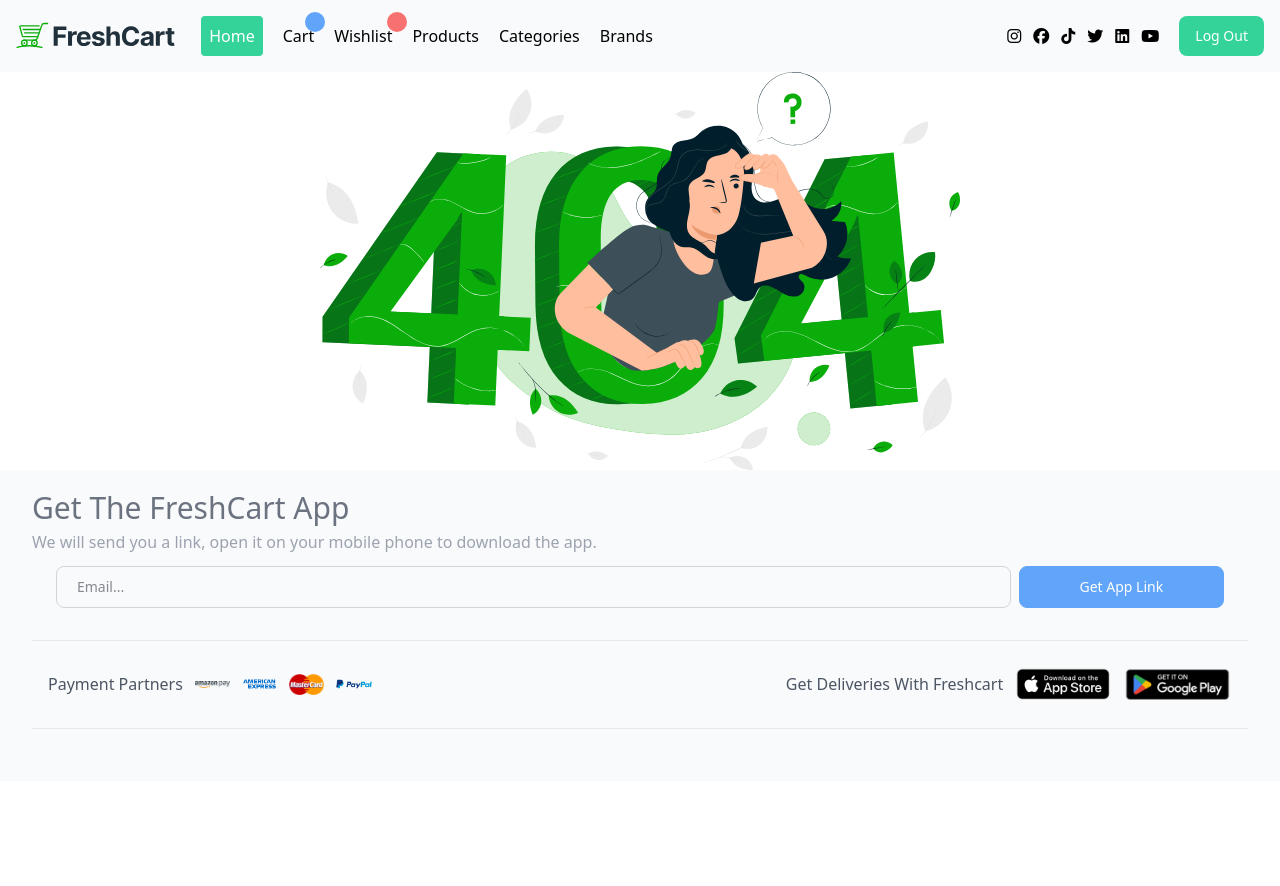
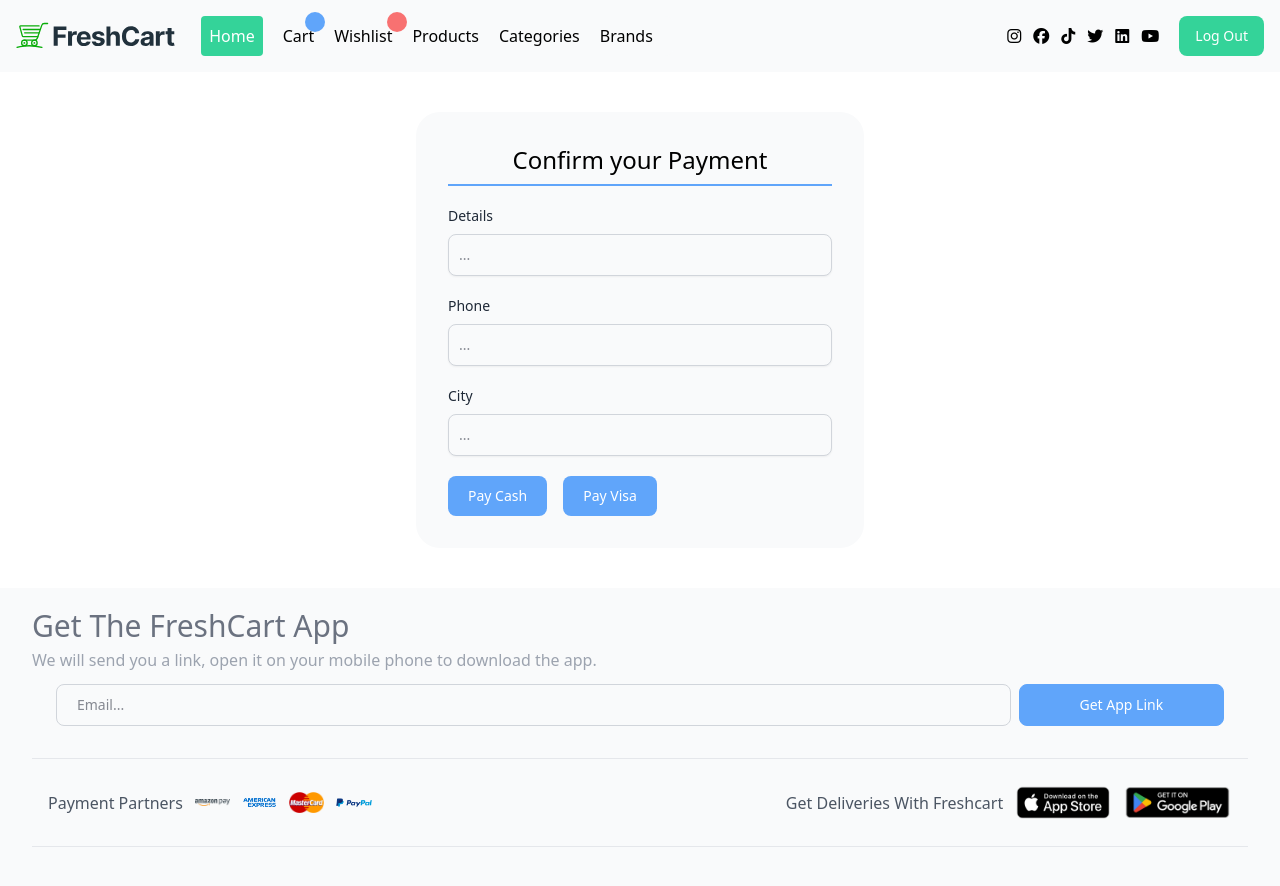
Before and after one commit to mazenamr07/E-Commerce, a React (Vite) app: page /order in a window 1280 px wide. Shown: the top 886 px of the page. Before the commit the page ends 800 px from the top, so only its background shows below. Built offline with nearby package versions, Linux system fonts and the light colour scheme; no server answers; sample sign-in values are in the browser's storage.

Commit message:
done payment method

```diff
--- a/src/App.jsx
+++ b/src/App.jsx
@@ -18,6 +18,7 @@
 import { Toaster } from "react-hot-toast";
 import Wishlist from "./components/Wishlist/Wishlist";
 import WishlistContextProvider from "./context/WishlistContext";
+import Order from "./components/Order/Order";
 
 const queryClient = new QueryClient();
 
@@ -55,6 +56,14 @@
         element: (
           <Guard>
             <Categories />
+          </Guard>
+        ),
+      },
+      {
+        path: "order",
+        element: (
+          <Guard>
+            <Order />
           </Guard>
         ),
       },
--- a/src/components/Cart/Cart.jsx
+++ b/src/components/Cart/Cart.jsx
@@ -1,5 +1,6 @@
 import React, { useContext, useEffect, useRef } from "react";
 import { CartContext } from "../../context/CartContext";
+import { Link } from "react-router-dom";
 
 export default function Cart() {
   const {
@@ -25,28 +26,18 @@
         <h1 className="text-center text-5xl font-medium py-5 my-2 rounded-2xl bg-green-400 text-white drop-shadow-2xl border-4">
           Shopping Cart
         </h1>
-        <div className="my-2 gap-4 flex justify-end">
-          <button
-            onClick={() => {
-              setLoggingOut(true);
-
-              setTimeout(() => {
-                setToken(null);
-                localStorage.removeItem("token");
-                setLoggingOut(false);
-                navigate("/login");
-              }, 500);
-            }}
-            className="flex cursor-pointer items-center text-white capitalize md:ms-2 bg-blue-400 hover:bg-blue-500 focus:outline-none focus:ring-green-300 font-medium rounded-lg text-sm px-4 text-center transition-all"
-          >
-            Buy Now
-          </button>
+        <div className="my-2 gap-4 flex justify-end items-center">
+          <Link to={`/order`}>
+            <button className="flex cursor-pointer py-3 items-center text-white capitalize md:ms-2 bg-blue-400 hover:bg-blue-500 focus:outline-none focus:ring-green-300 font-medium rounded-lg text-sm px-4 text-center transition-all">
+              Buy Now
+            </button>
+          </Link>
 
           <button
             onClick={() => {
               clearCart();
             }}
-            className="flex cursor-pointer items-center text-white capitalize md:ms-2 bg-red-400 hover:bg-red-500 focus:outline-none focus:ring-green-300 font-medium rounded-lg text-sm px-4 text-center transition-all"
+            className="flex cursor-pointer items-center py-3 text-white capitalize md:ms-2 bg-red-400 hover:bg-red-500 focus:outline-none focus:ring-green-300 font-medium rounded-lg text-sm px-4 text-center transition-all"
           >
             Clear Cart
           </button>
--- a/src/components/Navbar/Navbar.jsx
+++ b/src/components/Navbar/Navbar.jsx
@@ -7,9 +7,15 @@
 
 export default function Navbar() {
   const { token, setToken } = useContext(AuthContext);
-  const { numOfCartItems, addToCart } = useContext(CartContext);
-  const { numOfWishlistItems, addToWishlist } = useContext(WishlistContext);
+  const { numOfCartItems, addToCart, getCartItems } = useContext(CartContext);
+  const { numOfWishlistItems, addToWishlist, getWishlistItems } =
+    useContext(WishlistContext);
   const navigate = useNavigate();
+
+  useEffect(() => {
+    getCartItems();
+    getWishlistItems();
+  }, []);
 
   let [loggingOut, setLoggingOut] = useState(false);
   return (
--- /dev/null
+++ b/src/components/Order/Order.jsx
@@ -0,0 +1,169 @@
+import axios from "axios";
+import { useFormik } from "formik";
+import React, { useContext, useState } from "react";
+import { CartContext } from "../../context/CartContext";
+import toast from "react-hot-toast";
+import { useNavigate } from "react-router-dom";
+
+export default function Order() {
+  const [paymentMethod, setPaymentMethod] = useState();
+  const { cartID, getCartItems } = useContext(CartContext);
+  const navigate = useNavigate();
+
+  function submit(values) {
+    console.log(values);
+    if (paymentMethod == "cash") {
+      payCash(values);
+    } else if (paymentMethod == "visa") {
+      payVisa(values);
+    }
+  }
+
+  async function payCash(values) {
+    try {
+      const res = await axios.post(
+        `https://ecommerce.routemisr.com/api/v1/orders/${cartID}`,
+        values,
+        {
+          headers: {
+            token: localStorage.getItem("token"),
+          },
+        }
+      );
+      if (res.data.status == "success") {
+        toast.success("Your order was completed successfully!");
+        navigate("/cart");
+      }
+    } catch (err) {
+      if (cartID == undefined) {
+        toast.error("Oops.. your cart is empty!");
+      } else {
+        toast.error("Oops.. something went wrong!");
+      }
+    }
+  }
+  async function payVisa(values) {
+    try {
+      const res = await axios.post(
+        `https://ecommerce.routemisr.com/api/v1/orders/checkout-session/${cartID}?url=${window.location.origin}`,
+        values,
+        {
+          headers: { token: localStorage.getItem("token") },
+        }
+      );
+      console.log(res);
+      window.open(res.data.session.url, "_blank");
+    } catch (err) {
+      if (cartID == undefined) {
+        toast.error("Oops.. your cart is empty!");
+      } else {
+        toast.error("Oops.. something went wrong!");
+      }
+    }
+  }
+
+  const formik = useFormik({
+    initialValues: {
+      shippingAddress: {
+        details: "",
+        phone: "",
+        city: "",
+      },
+    },
+    onSubmit: submit,
+  });
+
+  return (
+    <div className=" bg-white py-10 min-h-[59.5vh]">
+      <form
+        onSubmit={formik.handleSubmit}
+        className="max-w-sm mx-auto bg-gray-50 p-8 box-content rounded-3xl"
+      >
+        <p className="text-center text-2xl font-medium mb-5 border-b-2 border-blue-400 pb-2">
+          Confirm your Payment
+        </p>
+        <div className="mb-5">
+          <label
+            htmlFor="details"
+            className="block mb-2 text-sm font-medium text-gray-800"
+          >
+            Details
+          </label>
+          <input
+            type="text"
+            id="details"
+            name="details"
+            onChange={(e) => {
+              formik.setFieldValue("shippingAddress.details", e.target.value);
+            }}
+            className="outline-green-400 transition-all shadow-xs bg-gray-50 border border-gray-300 text-gray-900 text-sm rounded-lg focus:ring-green-400 focus:border-green-400 block w-full p-2.5 "
+            placeholder="..."
+            required
+          />
+        </div>
+
+        <div className="mb-5">
+          <label
+            htmlFor="phone"
+            className="block mb-2 text-sm font-medium text-gray-800"
+          >
+            Phone
+          </label>
+          <input
+            type="tel"
+            id="phone"
+            name="phone"
+            onChange={(e) => {
+              formik.setFieldValue("shippingAddress.phone", e.target.value);
+            }}
+            className="outline-green-400 transition-all shadow-xs bg-gray-50 border border-gray-300 text-gray-900 text-sm rounded-lg focus:ring-green-400 focus:border-green-400 block w-full p-2.5 "
+            placeholder="..."
+            required
+          />
+        </div>
+
+        <div className="mb-5">
+          <label
+            htmlFor="city"
+            className="block mb-2 text-sm font-medium text-gray-800"
+          >
+            City
+          </label>
+          <input
+            type="text"
+            id="city"
+            name="city"
+            onChange={(e) => {
+              formik.setFieldValue("shippingAddress.city", e.target.value);
+            }}
+            className="outline-green-400 transition-all shadow-xs bg-gray-50 border border-gray-300 text-gray-900 text-sm rounded-lg focus:ring-green-400 focus:border-green-400 block w-full p-2.5 "
+            placeholder="..."
+            required
+          />
+        </div>
+
+        <div className="flex items-center gap-4">
+          <button
+            type="submit"
+            onClick={() => {
+              setPaymentMethod("cash");
+            }}
+            className="text-white transition-all cursor-pointer bg-blue-400 hover:bg-blue-500 focus:ring-3 focus:outline-none focus:ring-blue-300 font-medium rounded-lg text-sm px-5 py-2.5 text-center"
+          >
+            Pay Cash
+          </button>
+
+          <button
+            type="submit"
+            onClick={() => {
+              setPaymentMethod("visa");
+            }}
+            className="text-white transition-all cursor-pointer bg-blue-400 hover:bg-blue-500 focus:ring-3 focus:outline-none focus:ring-blue-300 font-medium rounded-lg text-sm px-5 py-2.5 text-center"
+          >
+            Pay Visa
+          </button>
+        </div>
+      </form>
+    </div>
+  );
+}
--- a/src/context/CartContext.jsx
+++ b/src/context/CartContext.jsx
@@ -7,6 +7,7 @@
   const [numOfCartItems, setNumOfCartItems] = useState();
   const [cartItems, setCartItems] = useState([]);
   const [totalPrice, setTotalPrice] = useState();
+  const [cartID, setCartID] = useState();
 
   async function addToCart(productId) {
     try {
@@ -37,6 +38,8 @@
       if (res.data.status == "success") {
         setCartItems(res.data.data.products);
         setTotalPrice(res.data.data.totalCartPrice);
+        setNumOfCartItems(res.data.numOfCartItems);
+        setCartID(res.data.cartId);
       }
     } catch (err) {
       toast.error("Oops.. something went wrong!");
@@ -111,6 +114,7 @@
       value={{
         addToCart,
         cartItems,
+        cartID,
         updateItemCount,
         clearCart,
         totalPrice,
--- a/src/context/WishlistContext.jsx
+++ b/src/context/WishlistContext.jsx
@@ -36,6 +36,7 @@
       );
       if (res.data.status == "success") {
         setWishlistItems(res.data.data);
+        setNumOfWishlistItems(res.data.data.length);
       }
     } catch (err) {
       toast.error("Oops.. something went wrong!");
```
